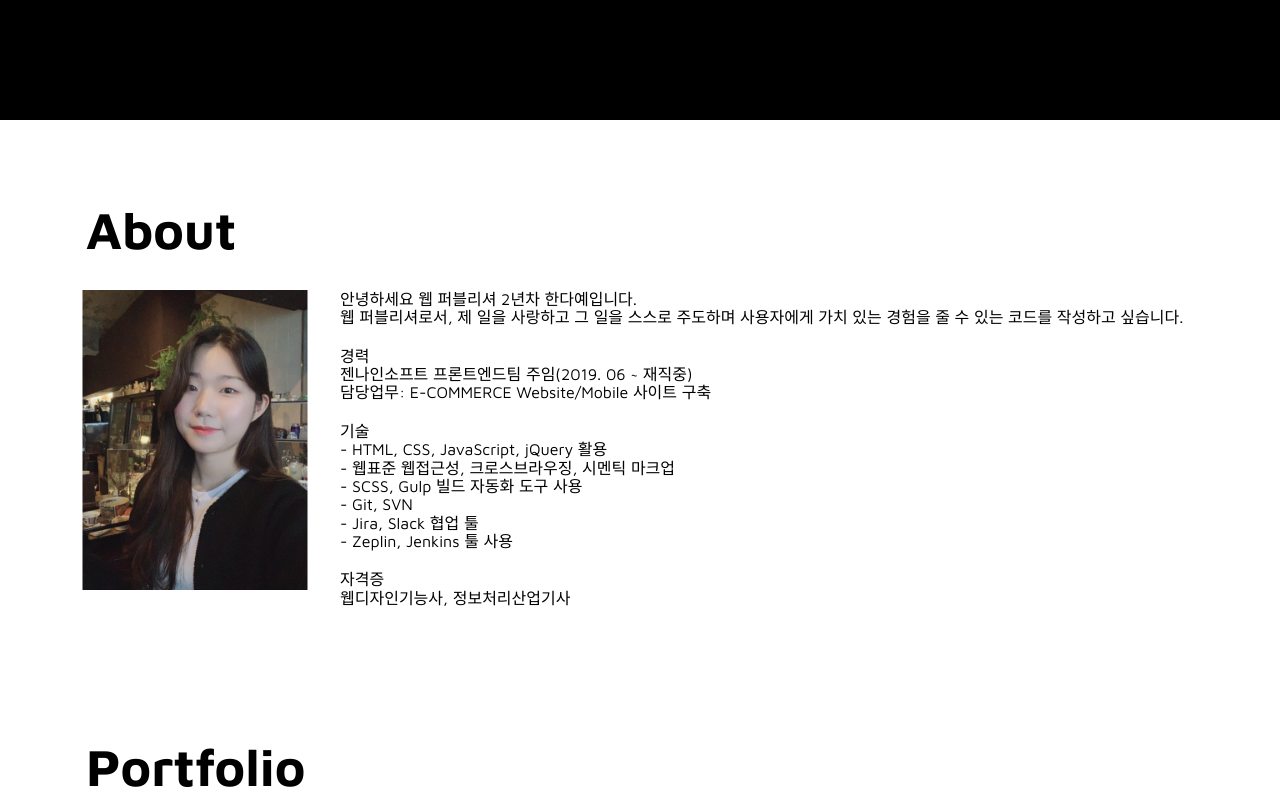
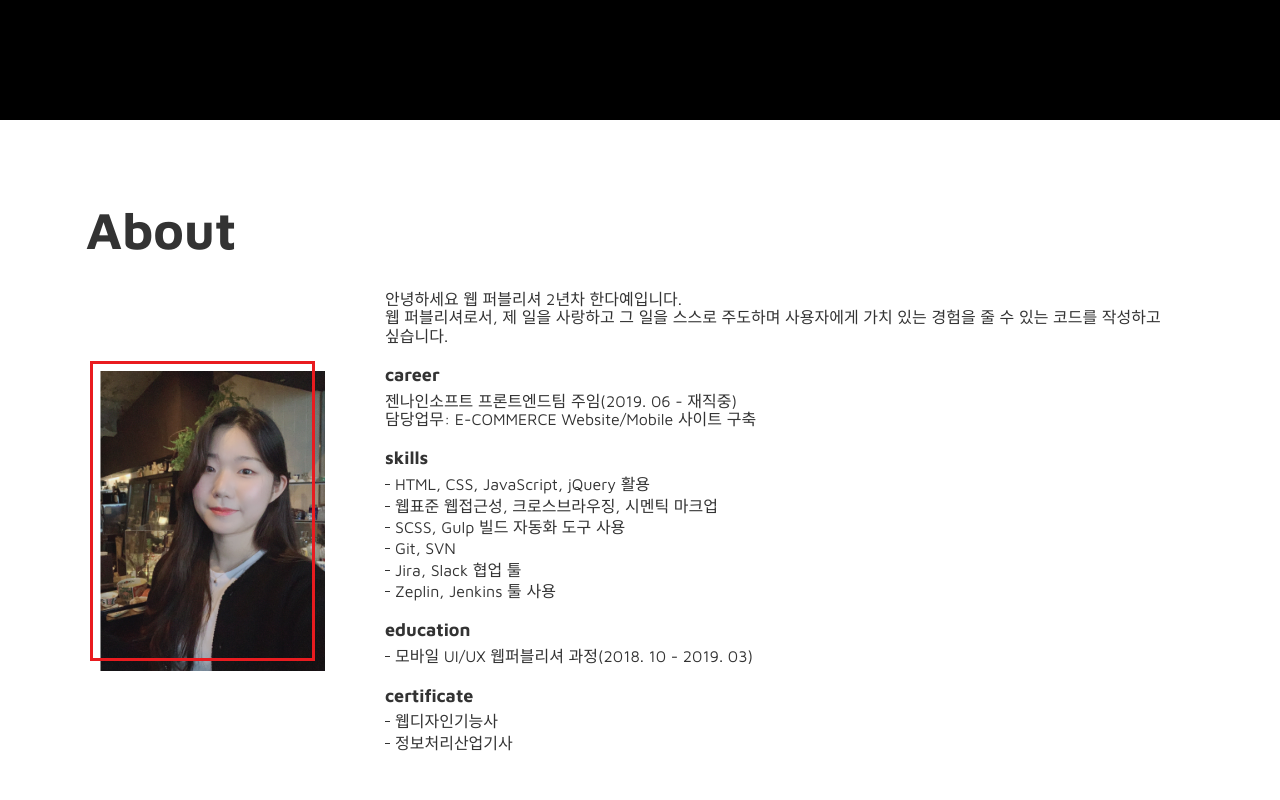
Before and after one commit to daye-han/portfolio, a website: page index.html in a window 1280 px wide. Shown: the part 680-1480 px from the top of the page. Drawn offline with nearby package versions, Linux system fonts and the light colour scheme.

Commit message:
about-section 수정, common.ui.js 정리

```diff
--- a/index.html
+++ b/index.html
@@ -10,11 +10,11 @@
 </head>
 <body>
     <div class="container">
-        <header class="header">
+        <header class="header is-fixed">
             <div class="header-inner">
                 <div class="logo-wrap">
                     <h1 class="logo">
-                        <a href="#home">Do it</a>
+                        <a href="./index.html">Do it</a>
                     </h1>
                 </div>
                 <nav class="navigation-wrap">
@@ -27,7 +27,7 @@
             </div>
         </header>
         <div class="content">
-            <section class="section section-home" id="home">
+            <section class="section section-main">
                 <div class="section-inner">
                     <h2 class="main-title">
                         <div class="main-text"><span>Hello.</span></div>
@@ -41,34 +41,54 @@
                     <div class="section-title-wrap">
                         <h2 class="section-title">About</h2>
                     </div>
-                    <div class="intro-wrap">
-                        <div class="img-area">
-                            <img src="./images/picture01.jpg" alt="">
+                    <div class="intro-wrapper">
+                        <div class="intro-img-wrap">
+                            <div class="intro-img-area">
+                                <img src="./images/picture01.jpg" alt="">
+                            </div>
                         </div>
-                        <div class="intro-area">
-                            <div>
-                                안녕하세요 웹 퍼블리셔 2년차 한다예입니다.<br>
-                                웹 퍼블리셔로서, 제 일을 사랑하고 그 일을 스스로 주도하며 사용자에게 가치 있는 경험을 줄 수 있는 코드를 작성하고 싶습니다.
+                        <div class="intro-detail-wrap">
+                            <div class="intro-area">
+                                <div class="intro-detail">
+                                    안녕하세요 웹 퍼블리셔 2년차 한다예입니다.<br>
+                                    웹 퍼블리셔로서, 제 일을 사랑하고 그 일을 스스로 주도하며 사용자에게 가치 있는 경험을 줄 수 있는 코드를 작성하고 싶습니다.
+                                </div>
                             </div>
-                            <div>
-                                <h3>경력</h3>
-                                젠나인소프트 프론트엔드팀 주임(2019. 06 ~ 재직중)<br>
-                                담당업무: E-COMMERCE Website/Mobile 사이트 구축
+                            <div class="intro-area">
+                                <h3 class="intro-title">career</h3>
+                                <div class="intro-detail">
+                                    젠나인소프트 프론트엔드팀 주임(2019. 06 - 재직중)<br>담당업무: E-COMMERCE Website/Mobile 사이트 구축
+                                </div>
                             </div>
-                            <div>
-                                <h3>기술</h3>
-                                <ul>
-                                    <li>- HTML, CSS, JavaScript, jQuery 활용</li>
-                                    <li>- 웹표준 웹접근성, 크로스브라우징, 시멘틱 마크업</li>
-                                    <li>- SCSS, Gulp 빌드 자동화 도구 사용</li>
-                                    <li>- Git, SVN</li>
-                                    <li>- Jira, Slack 협업 툴</li>
-                                    <li>- Zeplin, Jenkins 툴 사용</li>
-                                </ul>
+                            <div class="intro-area">
+                                <h3 class="intro-title">skills</h3>
+                                <div class="intro-detail">
+                                    <ul class="data-list hyphen">
+                                        <li>HTML, CSS, JavaScript, jQuery 활용</li>
+                                        <li>웹표준 웹접근성, 크로스브라우징, 시멘틱 마크업</li>
+                                        <li>SCSS, Gulp 빌드 자동화 도구 사용</li>
+                                        <li>Git, SVN</li>
+                                        <li>Jira, Slack 협업 툴</li>
+                                        <li>Zeplin, Jenkins 툴 사용</li>
+                                    </ul>
+                                </div>
                             </div>
-                            <div>
-                                <h3>자격증</h3>
-                                웹디자인기능사, 정보처리산업기사
+                            <div class="intro-area">
+                                <h3 class="intro-title">education</h3>
+                                <div class="intro-detail">
+                                    <ul class="data-list hyphen">
+                                        <li>모바일 UI/UX 웹퍼블리셔 과정(2018. 10 - 2019. 03)</li>
+                                    </ul>
+                                </div>
+                            </div>
+                            <div class="intro-area">
+                                <h3 class="intro-title">certificate</h3>
+                                <div class="intro-detail">
+                                    <ul class="data-list hyphen">
+                                        <li>웹디자인기능사</li>
+                                        <li>정보처리산업기사</li>
+                                    </ul>
+                                </div>
                             </div>
                         </div>
                     </div>
@@ -271,7 +291,8 @@
         </div>
         <footer class="footer">
             <div class="footer-inner">
-                <div class="footer-copyright">Copyright (c) 2021. All rights reserved.</div>
+                <p class="footer-info copyright">Copyright &copy; 2021. All rights reserved.</p>
+                <p class="footer-info">본 사이트는 상업적 목적이 아닌 개인 포트폴리오 사이트로 제작되었습니다.</p>
             </div>
         </footer>
         <div class="scroll-top">
--- a/js/common.ui.js
+++ b/js/common.ui.js
@@ -1,6 +1,44 @@
+// header fix
+// headerFixFn();
+function headerFixFn() {
+    var $header = $('.header');
+    var $container = $('.container');
+    var _headerHeight;
+    if(!$header.length) return;
+    $(window).on('load scroll', function () {
+        _headerHeight = $header.outerHeight();
+        $container.addClass('header-fix');
+        $header.addClass('is-fixed');
+    })
+}
+
+// scroll animation
+function scrollAnimate(value, time) {
+    $('html,body').animate({ scrollTop: value }, time);
+}
+
+// scroll top button fixed
+scrollTopButtonFixFn();
+function scrollTopButtonFixFn() {
+    var $topBtn = $('.scroll-top');
+    if(!$topBtn.length) return;
+
+    var _winHeight = $(window).height();
+    var _current;
+
+    $(window).on('scroll', function () {
+        _current = $(window).scrollTop();
+        if(_current > _winHeight) {
+            $topBtn.addClass('is-fixed');
+        } else {
+            $topBtn.removeClass('is-fixed');
+        }
+    })
+}
+
+// scroll opacity animaiton
 gsap.registerPlugin(ScrollTrigger);
 
-// Part 2
 const sections = document.querySelectorAll('.scroll-ani');
 sections.forEach((section, index) => {
     gsap.to(section, {
@@ -23,42 +61,3 @@ sections.forEach((section, index) => {
         // markers: true
     })
 })
-
-// header fix
-headerFixFn();
-function headerFixFn() {
-    var $header = $('.header');
-    var $container = $('.container');
-    var _headerHeight;
-    if(!$header.length) return;
-    $(window).on('load scroll', function () {
-        // _headerHeight = $header.outerHeight();
-        $container.addClass('header-fix');
-        $header.addClass('is-fixed');
-    })
-}
-
-// scroll animation
-function scrollAnimate(value, time) {
-    $('html,body').animate({ scrollTop: value }, time);
-}
-
-// scroll top button fixed
-scrollTopButtonFixFn();
-function scrollTopButtonFixFn() {
-    var $topBtn = $('.scroll-top');
-    if(!$topBtn.length) return;
-    var _winHeight = $(window).height();
-    var _current;
-    $(window).on('scroll', function () {
-        _current = $(window).scrollTop();
-
-        if(_current > _winHeight) {
-            console.log(1);
-            $topBtn.addClass('is-fixed');
-        } else {
-            console.log(2);
-            $topBtn.removeClass('is-fixed');
-        }
-    })
-}
--- a/scss/_main.scss
+++ b/scss/_main.scss
@@ -4,8 +4,8 @@
 html {
     scroll-behavior: smooth;
     font-family: 'Maven Pro', sans-serif, '돋움', Dotum;
+    color: #333333;
 }
-
 $point-color : #e91b1f;
 
 // header
@@ -57,10 +57,36 @@ $point-color : #e91b1f;
         }
     }
 }
+// 공통 section
 .section {
     box-sizing: border-box;
-    // home section
-    &-home {
+    &-inner {
+        max-width: 1140px;
+        margin: 0 auto;
+        padding-top: 50px;
+        padding-bottom: 50px;
+    }
+    &-title-wrap {
+        padding: 0 32px 26px;
+        box-sizing: border-box;
+        .section-title {
+            font-size: 48px;
+            font-weight: 700;
+        }
+        @include breakpoint01 {
+            padding: 30px 32px;
+        }
+        @include breakpoint02 {
+            padding: 30px 16px;
+            .section-title {
+                font-size: 52px;
+            }
+        }
+    }
+}
+// main section
+.section {
+    &-main {
         height: 100vh;
         background-color: black;
         .section-inner {
@@ -97,19 +123,19 @@ $point-color : #e91b1f;
                     }
                     &:nth-child(1) {
                         &::before {
-                            content: 'Web Publisher';
+                            content: '🤗✨';
                         }
                     }
                     &:nth-child(2) {
                         color: $point-color;
                         &::before {
-                            content: 'Web Publisher';
+                            content: 'Web';
                         }
                     }
                     &:nth-child(3) {
                         color: $point-color;
                         &::before {
-                            content: 'Web Publisher';
+                            content: 'Publisher';
                         }
                     }
                 }
@@ -124,15 +150,26 @@ $point-color : #e91b1f;
             }
         }
     }
-    // about section
-    &-about {
+}
+// about 소개
+.intro-wrapper {
+    display: flex;
+    flex-direction: column;
+    align-items: center;
+    // justify-content: center;
+    @include breakpoint01 {
+        flex-direction: row;
+    }
+}
+.intro-img-wrap {
     position: relative;
-        .intro-wrap {
-            display: flex;
+    @include size(225px, 300px);
+    @include breakpoint01 {
+        margin: 0 30px;
     }
-        .img-area {
+    .intro-img-area {
         position: relative;
-            @include size(250px, 300px);
+        @include size(225px, 300px);
         flex-shrink: 0;
         overflow: hidden;
         img {
@@ -144,41 +181,39 @@ $point-color : #e91b1f;
             transform: translate(-50%, -50%);
         }
     }
+    &::after {
+        display: block;
+        position: absolute;
+        content: '';
+        top: -10px;
+        left: -10px;
+        @include size(100%);
+        z-index: 2;
+        border: 3px solid $point-color;
+        box-sizing: border-box;
+    }
+}
+.intro-detail-wrap {
+    width: 90vw;
+    margin-top: 30px;
+    box-sizing: border-box;
+    @include breakpoint01 {
+        width: auto;
+        margin: 0 30px;
+    }
     .intro-area {
-            padding: 0 20px;
-            box-sizing: border-box;
-            > div {
-                ~ div {
+        ~.intro-area {
             margin-top: 20px;
         }
     }
-        }
-    }
-    &-inner {
-        max-width: 1140px;
-        margin: 0 auto;
-        padding-top: 50px;
-        padding-bottom: 50px;
-    }
-    &-title-wrap {
-        padding: 0 32px 26px;
-        box-sizing: border-box;
-        .section-title {
-            font-size: 48px;
+    .intro-title {
         font-weight: 700;
-        }
-        @include breakpoint01 {
-            padding: 30px 32px;
-        }
-        @include breakpoint02 {
-            padding: 30px 16px;
-            .section-title {
-                font-size: 52px;
+        font-size: 18px;
+        ~.intro-detail {
+            margin-top: 6px;
         }
     }
 }
-}
-
 // portfolio
 .portfolio-list {
     @include cf;
@@ -228,9 +263,6 @@ $point-color : #e91b1f;
                     float: left;
                     width: 50%;
                     margin-top: 16px;
-                    dt {
-
-                    }
                     dd {
                         margin-top: 8px;
                     }
@@ -268,11 +300,14 @@ $point-color : #e91b1f;
     &-inner {
         max-width: $breakpoint02;
         margin: 0 auto;
-        padding: 50px 20px 30px;
+        padding: 36px 20px;
+        text-align: center;
         box-sizing: border-box;
     }
-    &-copyright {
-        text-align: center;
+    &-info {
+        ~.footer-info {
+            margin-top: 10px;
+        }
     }
 }
 .scroll-top {
@@ -305,3 +340,28 @@ $point-color : #e91b1f;
         opacity: 1;
     }
 }
+// 공통 data-list
+.data-list {
+    li {
+        +li {
+            margin-top: 3px;
+        }
+    }
+    &.hyphen {
+        li {
+            position: relative;
+            padding-left: 10px;
+            box-sizing: border-box;
+            &::before {
+                display: block;
+                position: absolute;
+                top: 50%;
+                left: 0;
+                content: '';
+                width: 5px;
+                height: 1px;
+                background-color: #333;
+            }
+        }
+    }
+}
```
Also changed, not shown: css/common.css, images/img-akbeauty.png. Lines whose indentation alone changed are shown as unchanged.
